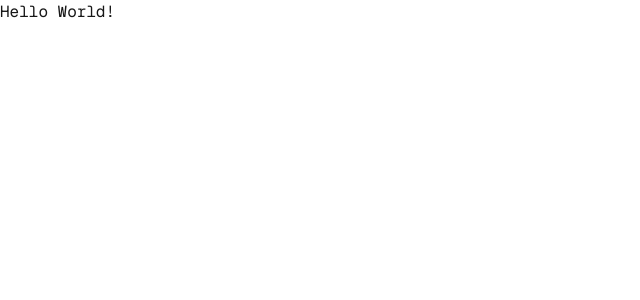
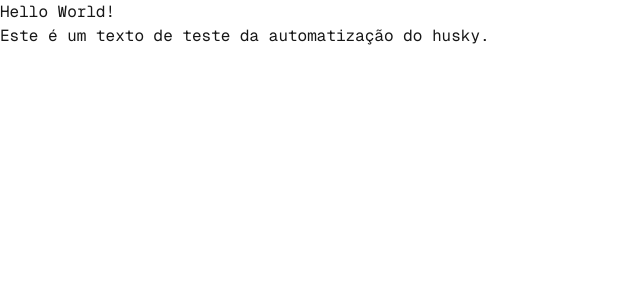
Before and after one commit to rafaeloliveiralopes/site-quilombo-jbv, a Next.js app: page / in a window 1280 px wide. Shown: the top 300 px of the page, without its empty margins (0-640 px from the left). Built offline with nearby package versions, Linux system fonts and the light colour scheme.

Commit message:
test(husky): testing husky auto formating.

```diff
--- a/src/app/page.tsx
+++ b/src/app/page.tsx
@@ -4,6 +4,7 @@ export default function Home() {
   return (
     <>
       <h1>Hello World!</h1>
+      <p>Este é um texto de teste da automatização do husky.</p>
     </>
   )
 }
```
